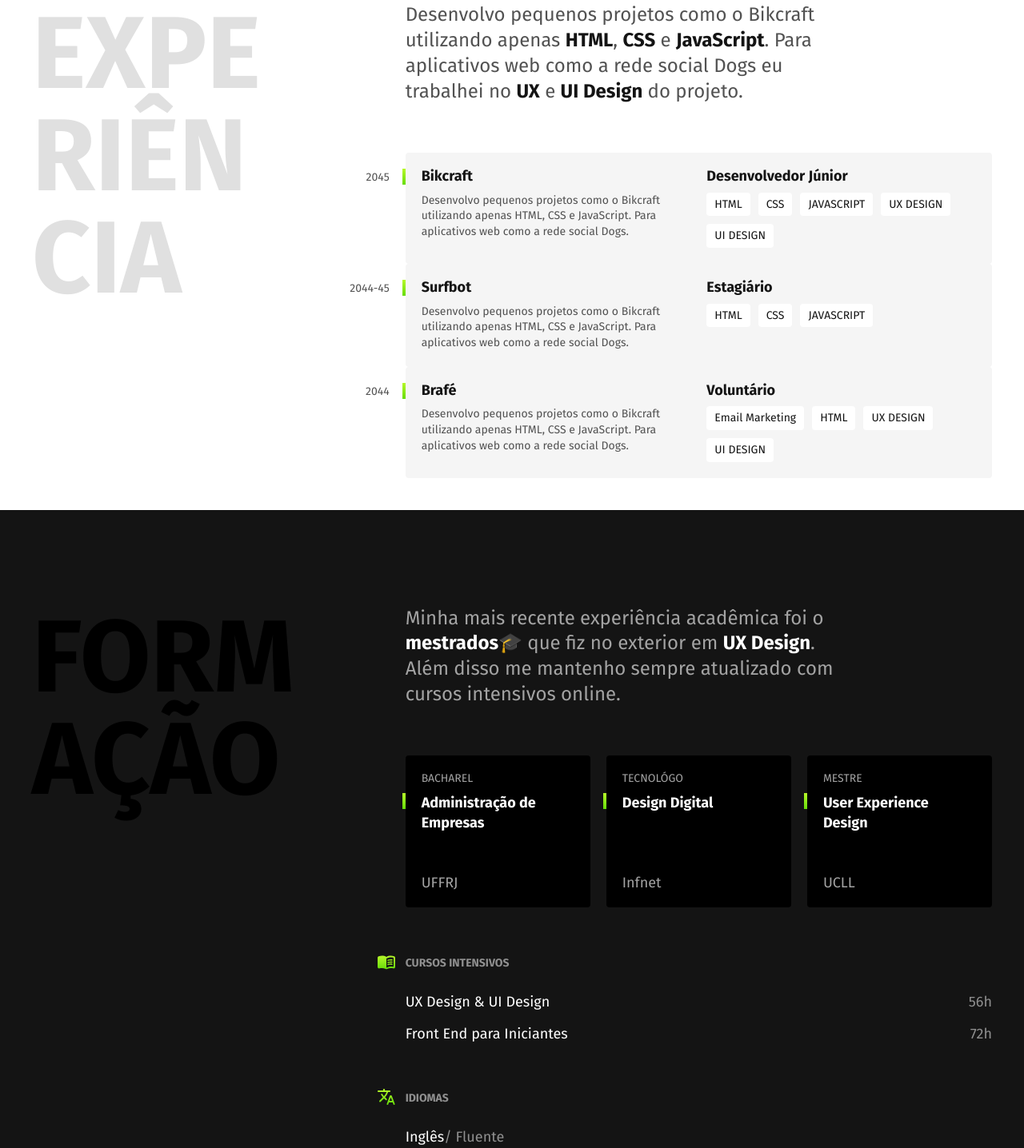
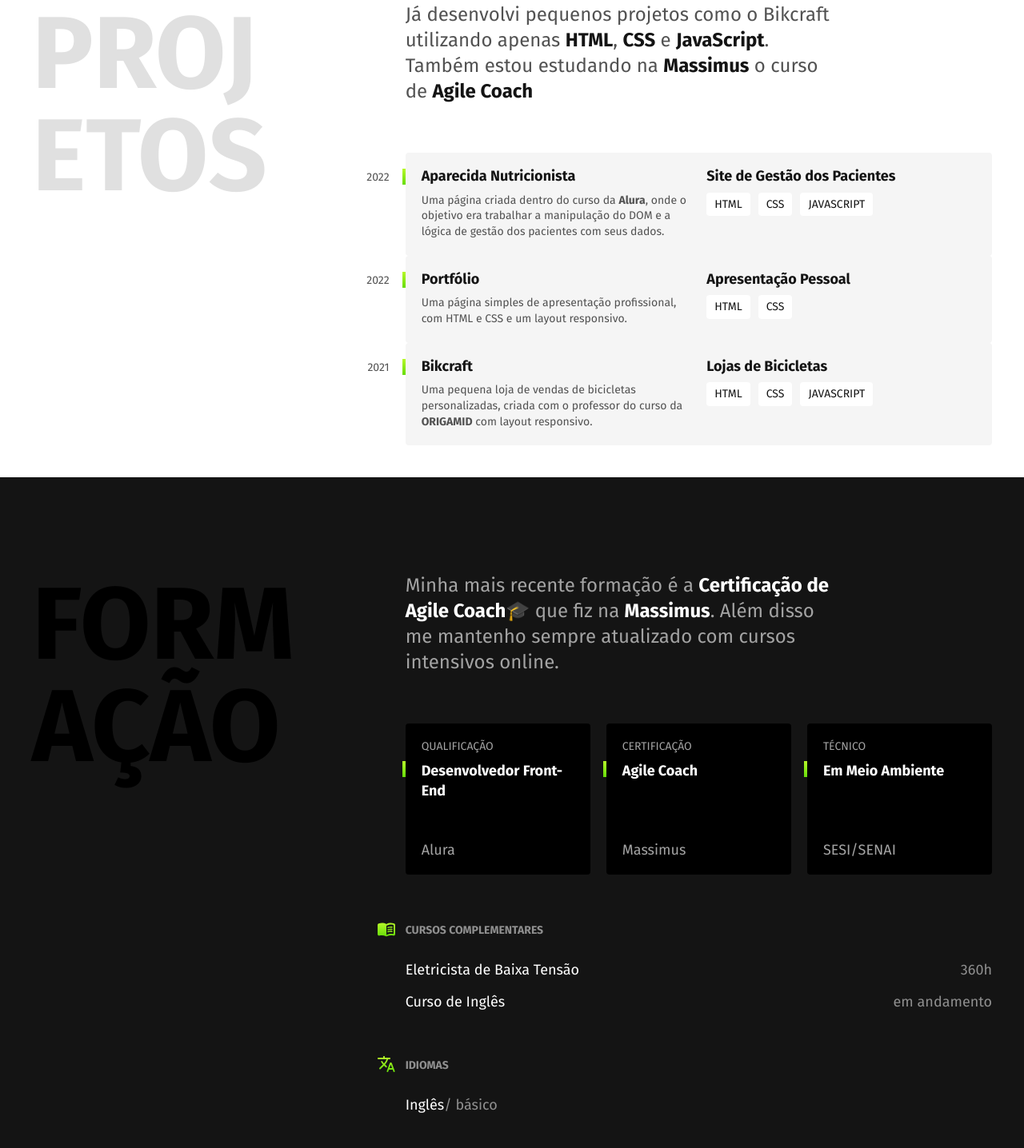
Before and after one commit to feliperequieri/feliperequieri.github.io, a plain HTML site: page index.html in a window 1280 px wide. Shown: the part 760-2196 px from the top of the page at 80% size. Drawn offline with Linux system fonts and the light colour scheme.

Commit message:
Alteração de Informações

```diff
--- a/index.html
+++ b/index.html
@@ -21,7 +21,7 @@
     <img src="./img/marca.svg" alt="Lobo" width="104" height="38">
     <nav>
       <ul class="header-menu">
-        <li><a href="#experiencia">Experiênica</a></li>
+        <li><a href="#experiencia">Projetos</a></li>
         <li><a href="#formacao">Formação</a></li>
         <li><a href="#contato">Contato</a></li>
       </ul>
@@ -31,35 +31,21 @@
   <main class="introducao">
     <img src="./img/perfil.jpg" alt="Lobo Cinza" width="360" height="520">
     <div>
-      <h1>Desenvolvedor<br>Front End &<br> UX/UI Designer</h1>
-      <p>localizado no Rio de Janeiro 🏖</p>
+      <h1>Estudante Desenvolvedor<br>Front End &<br> futuro CAC</h1>
+      <p>localizado em Espirito Santo🏖</p>
     </div>
   </main>
 
   <section class="experiencia" id="experiencia" aria-label="Experiência">
-    <h2 class="subtitulo">Experiência</h2>
+    <h2 class="subtitulo">Projetos</h2>
     <div>
-      <p class="experiencia-texto">Desenvolvo pequenos projetos como o Bikcraft utilizando apenas <strong>HTML</strong>, <strong>CSS</strong> e <strong>JavaScript</strong>. Para aplicativos web como a rede social Dogs eu trabalhei no <strong>UX</strong> e <strong>UI Design</strong> do projeto.</p>
+      <p class="experiencia-texto">Já desenvolvi pequenos projetos como o Bikcraft utilizando apenas <strong>HTML</strong>, <strong>CSS</strong> e <strong>JavaScript</strong>. Também estou estudando na <strong>Massimus</strong> o curso de <strong>Agile Coach</strong></p>
 
       <div class="empresa">
-        <span class="empresa-ano">2045</span>
-        <h3 class="empresa-titulo">Bikcraft</h3>
-        <span class="empresa-titulo">Desenvolvedor Júnior</span>
-        <p class="empresa-texto">Desenvolvo pequenos projetos como o Bikcraft utilizando apenas HTML, CSS e JavaScript. Para aplicativos web como a rede social Dogs.</p>
-        <ul class="empresa-habilidades">
-          <li>HTML</li>
-          <li>CSS</li>
-          <li>JAVASCRIPT</li>
-          <li>UX DESIGN</li>
-          <li>UI DESIGN</li>
-        </ul>
-      </div>
-
-      <div class="empresa">
-        <span class="empresa-ano">2044-45</span>
-        <h3 class="empresa-titulo">Surfbot</h3>
-        <span class="empresa-titulo">Estagiário</span>
-        <p class="empresa-texto">Desenvolvo pequenos projetos como o Bikcraft utilizando apenas HTML, CSS e JavaScript. Para aplicativos web como a rede social Dogs.</p>
+        <span class="empresa-ano">2022</span>
+        <h3 class="empresa-titulo">Aparecida Nutricionista</h3>
+        <span class="empresa-titulo">Site de Gestão dos Pacientes</span>
+        <p class="empresa-texto">Uma página criada dentro do curso da <strong>Alura</strong>, onde o objetivo era trabalhar a manipulação do DOM e a lógica de gestão dos pacientes com seus dados.</p>
         <ul class="empresa-habilidades">
           <li>HTML</li>
           <li>CSS</li>
@@ -68,15 +54,25 @@
       </div>
 
       <div class="empresa">
-        <span class="empresa-ano">2044</span>
-        <h3 class="empresa-titulo">Brafé</h3>
-        <span class="empresa-titulo">Voluntário</span>
-        <p class="empresa-texto">Desenvolvo pequenos projetos como o Bikcraft utilizando apenas HTML, CSS e JavaScript. Para aplicativos web como a rede social Dogs.</p>
+        <span class="empresa-ano">2022</span>
+        <h3 class="empresa-titulo">Portfólio</h3>
+        <span class="empresa-titulo">Apresentação Pessoal</span>
+        <p class="empresa-texto">Uma página simples de apresentação profissional, com HTML e CSS e um layout responsivo.</p>
         <ul class="empresa-habilidades">
-          <li>Email Marketing</li>
           <li>HTML</li>
-          <li>UX DESIGN</li>
-          <li>UI DESIGN</li>
+          <li>CSS</li>
+        </ul>
+      </div>
+
+      <div class="empresa">
+        <span class="empresa-ano">2021</span>
+        <h3 class="empresa-titulo">Bikcraft</h3>
+        <span class="empresa-titulo">Lojas de Bicicletas</span>
+        <p class="empresa-texto">Uma pequena loja de vendas de bicicletas personalizadas, criada com o professor do curso da <strong>ORIGAMID</strong> com layout responsivo.</p>
+        <ul class="empresa-habilidades">
+          <li>HTML</li>
+          <li>CSS</li>
+          <li>JAVASCRIPT</li>
         </ul>
       </div>
     </div>
@@ -86,37 +82,36 @@
     <div class="formacao-container">
       <h2 class="subtitulo">Formação</h2>
       <div>
-        <p class="formacao-texto">Minha mais recente experiência acadêmica foi o <strong>mestrados</strong>🎓 que fiz no exterior em <strong>UX Design</strong>. Além disso me mantenho sempre atualizado com cursos intensivos online.</p>
+        <p class="formacao-texto">Minha mais recente formação é a <strong>Certificação de Agile Coach</strong>🎓 que fiz na <strong>Massimus</strong>. Além disso me mantenho sempre atualizado com cursos intensivos online.</p>
         <ul class="faculdade-lista">
           <li class="faculdade">
-            <span class="faculdade-tipo">Bacharel</span>
-            <h3 class="faculdade-curso">Administração de Empresas</h3>
-            <span class="faculdade-instituicao">UFFRJ</span>
+            <span class="faculdade-tipo">Qualificação</span>
+            <h3 class="faculdade-curso">Desenvolvedor Front-End</h3>
+            <span class="faculdade-instituicao">Alura</span>
           </li>
           <li class="faculdade">
-            <span class="faculdade-tipo">Tecnológo</span>
-            <h3 class="faculdade-curso">Design Digital</h3>
-            <span class="faculdade-instituicao">Infnet</span>
+            <span class="faculdade-tipo">Certificação</span>
+            <h3 class="faculdade-curso">Agile Coach</h3>
+            <span class="faculdade-instituicao">Massimus</span>
           </li>
           <li class="faculdade">
-            <span class="faculdade-tipo">Mestre</span>
-            <h3 class="faculdade-curso">User Experience Design</h3>
-            <span class="faculdade-instituicao">UCLL</span>
+            <span class="faculdade-tipo">Técnico</span>
+            <h3 class="faculdade-curso">Em Meio Ambiente</h3>
+            <span class="faculdade-instituicao">SESI/SENAI</span>
           </li>
         </ul>
         <div class="formacao-extra">
           <div class="cursos">
-            <h3>Cursos Intensivos</h3>
+            <h3>Cursos Complementares</h3>
             <ul>
-              <li>UX Design & UI Design <span>56h</span></li>
-              <li>Front End para Iniciantes<span>72h</span></li>
+              <li>Eletricista de Baixa Tensão <span>360h</span></li>
+              <li>Curso de Inglês <span>em andamento</span></li>
             </ul>
           </div>
           <div class="idiomas">
             <h3>Idiomas</h3>
             <ul>
-              <li>Inglês<span>/ Fluente</span></li>
-              <li>Espanhol<span>/ Intermediário</span></li>
+              <li>Inglês<span>/ básico</span></li>
             </ul>
           </div>
         </div>
@@ -125,10 +120,10 @@
   </section>
   <footer class="footer" id="contato">
     <div class="footer-container">
-      <p class="footer-texto">Estou disponível para novos projetos no momento. Entre em contato comigo e marcamos uma conversa.👋</p>
+      <p class="footer-texto">Estou disponível para novos projetos no momento e aberto a vagas de Desenvolvedor Jr ou áreas de Projetos Ágeis.👋</p>
       <ul class="footer-contato">
-        <li>lobo@email.com</li>
-        <li>+55 28 99999-9999</li>
+        <li>feliperequiere@hotmail.com</li>
+        <li>+55 28 99941-9922</li>
         <li><a href="/">@origamid.cursos</a></li>
       </ul>
       <p class="footer-copy">Lobo. Alguns direitos reservados</p>
```
